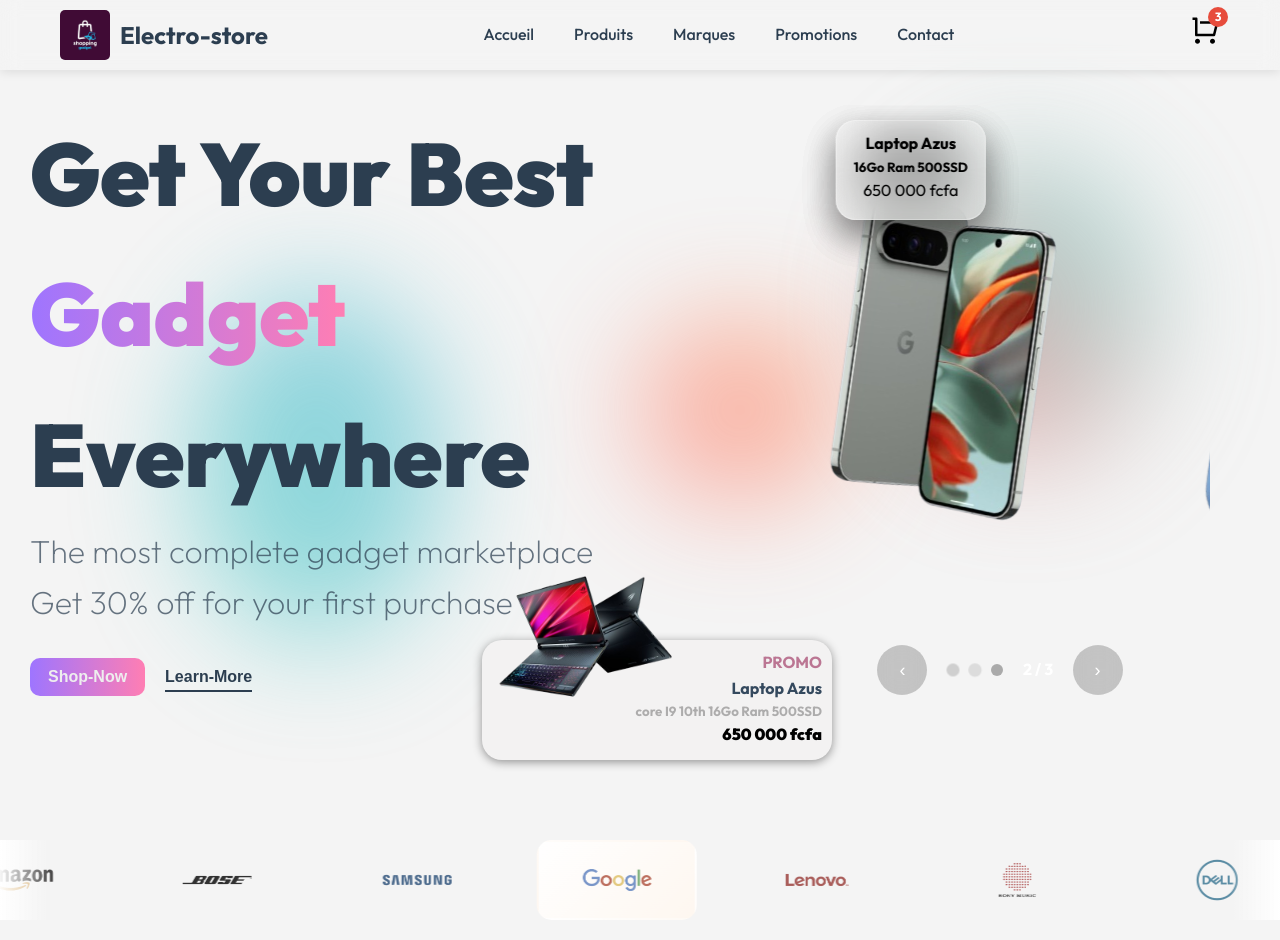
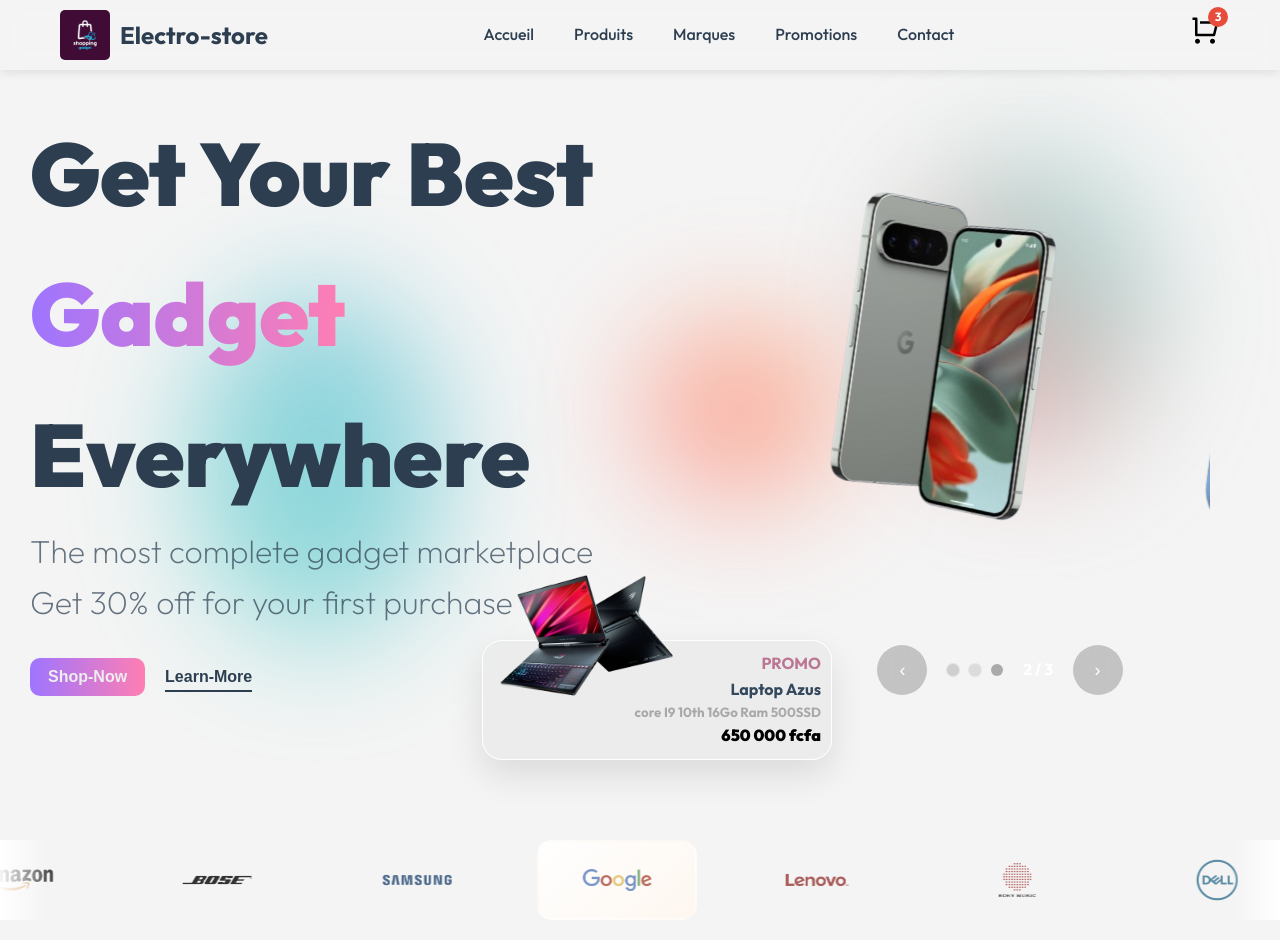
Before and after one commit to the7ven/electro-shop, a plain HTML site: page index.html in a window 1280 px wide. Drawn offline with Linux system fonts and the light colour scheme.

Commit message:
work on hero

```diff
--- a/index.html
+++ b/index.html
@@ -118,39 +118,35 @@
              <div class="slider-wrapper">
             <div class="slider" id="slider">
                 <div class="product-card">
+
+
+
+
+
                     <div class="product-image">
                         <img src="images/pixel10googlehero.png" alt="">
                     </div>
-                     <div class="details">
-                        <h4>Laptop Azus</h4>
-                        <h5> 16Go Ram 500SSD </h5>
-                        <p>650 000 fcfa</p>
-                    </div>
+
 
                 </div>
 
                 <div class="product-card">
+
+
+
                     <div class="product-image">
                         <img src="images/iphone16-removebg-preview.png" alt="">
                     </div>
-                     <div class="details">
-                        <h4>Laptop Azus</h4>
-                        <h5> 16Go Ram 500SSD </h5>
-                        <p>650 000 fcfa</p>
 
-                    </div>
 
                 </div>
 
                 <div class="product-card">
+
                     <div class="product-image">
                         <img src="images/applewatch-removebg-preview.png" alt="">
                     </div>
-                    <div class="details">
-                        <h4>Laptop Azus</h4>
-                        <h5> 16Go Ram 500SSD </h5>
-                        <p>650 000 fcfa</p>
-                    </div>
+
 
                 </div>
             </div>
--- a/style.css
+++ b/style.css
@@ -435,20 +435,7 @@
   transform: rotate(8deg);
 }
 
-.details {
-  position: absolute;
-  top: 3%;
-  right: 40%;
-  width: 150px;
-  height: 100px;
-  padding: 10px;
-  background: rgba(255, 255, 255, 0.1);
-  backdrop-filter: blur(20px);
-  border: 1px solid rgba(255, 255, 255, 0.2);
-  border-radius: 20px;
-  box-shadow: 0 15px 35px rgba(0, 0, 0, 0.2);
-  z-index: 1;
-}
+
 
 .navigation {
   display: flex;
@@ -508,9 +495,11 @@
   width: 350px;
   height: 120px;
   padding: 10px;
-  background-color: #f3f2f2;
+  background: rgba(228, 228, 228, 0.479);
   border-radius: 20px;
-  box-shadow: 0 2px 10px rgba(0, 0, 0, 0.411);
+  border: 1px solid rgb(255, 255, 255);
+  border-radius: 20px;
+  box-shadow: 0 15px 35px rgba(0, 0, 0, 0.1);
 }
 
 .promo-content img {
@@ -543,7 +532,7 @@
 
 @media (max-width: 768px) {
 
-.details {
+. {
   position: absolute;
   top: 0;
   right: 40%;
```
